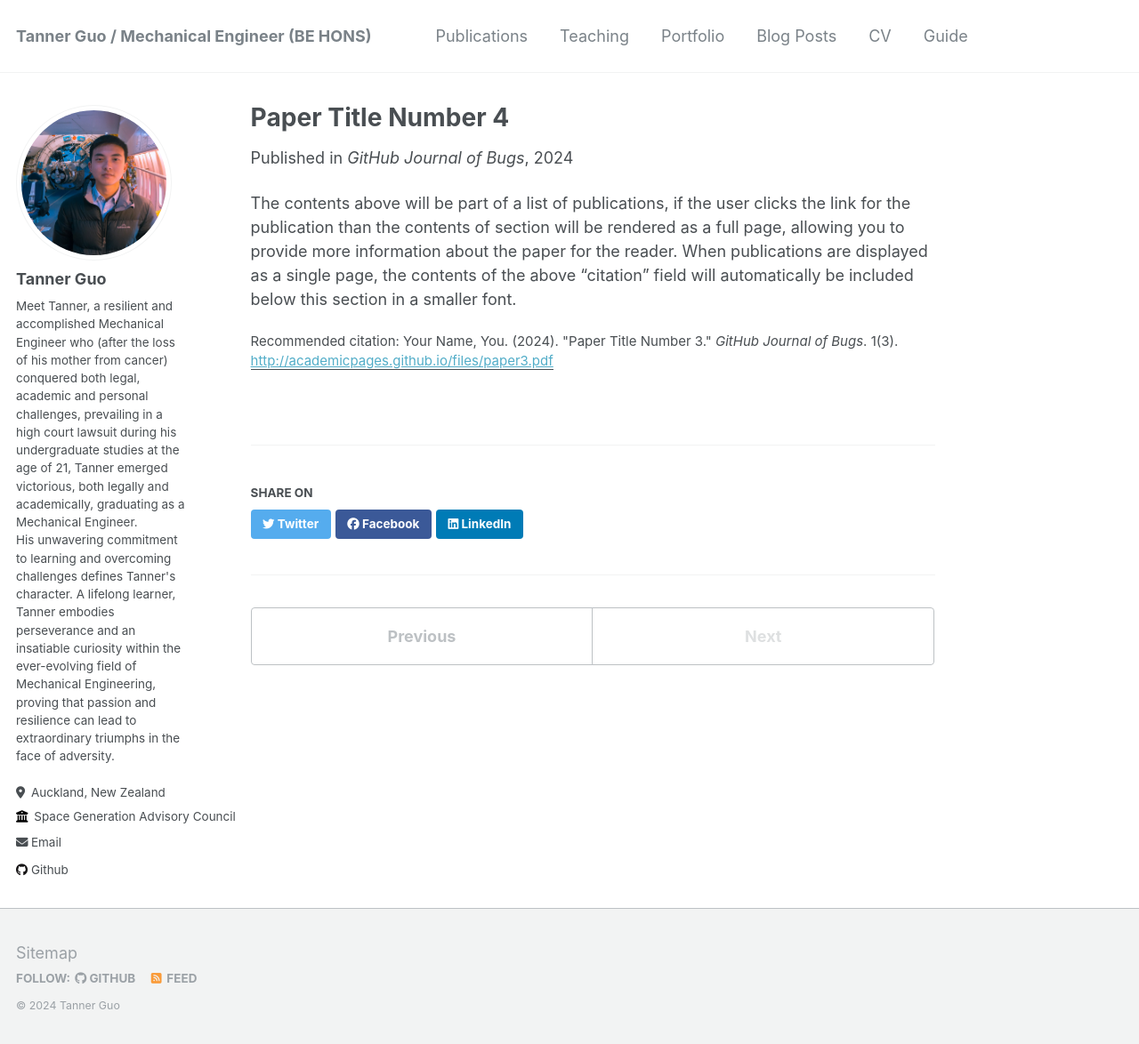
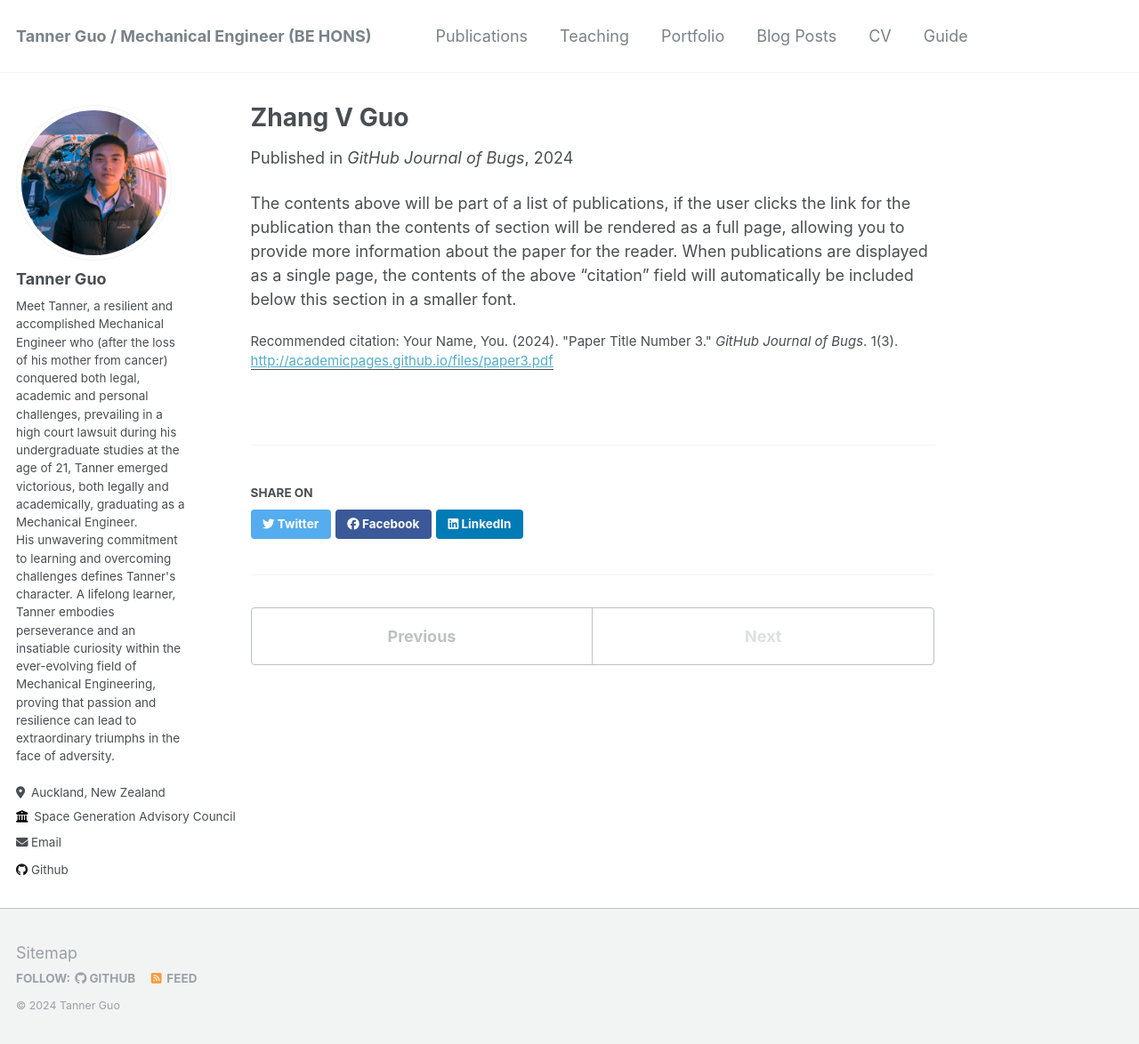
Before and after one commit to Tannerguo/tannerguo.github.io, a Jekyll site: the page built from _publications/2024-02-17-paper-title-number-4.md, in a window 1280 px wide and 1177 px high. Shown: the top 1174 px of the window at 89% size. Built offline with Jekyll 4.4.1, drawn with Linux system fonts in a browser that asks for light colours.

Commit message:
Update 2024-02-17-paper-title-number-4.md

```diff
--- a/_publications/2024-02-17-paper-title-number-4.md
+++ b/_publications/2024-02-17-paper-title-number-4.md
@@ -1,5 +1,5 @@
 ---
-title: "Paper Title Number 4"
+title: "Zhang V Guo"
 collection: publications
 permalink: /publication/2024-02-17-paper-title-number-4
 excerpt: 'This paper is about fixing template issue #693.'
```
